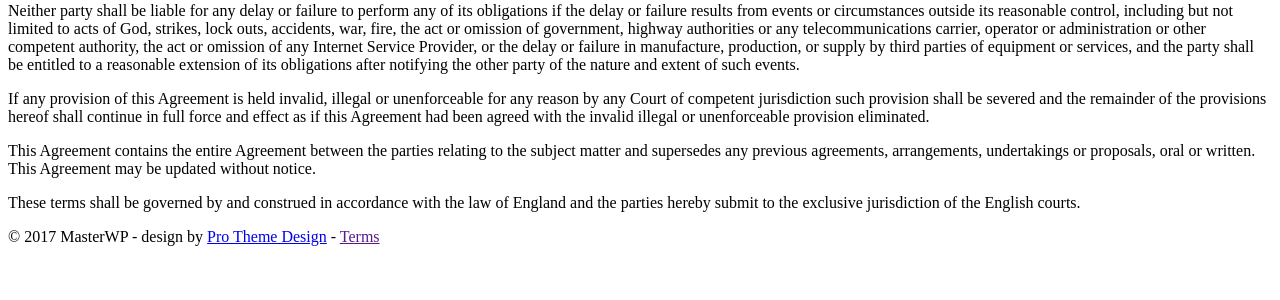
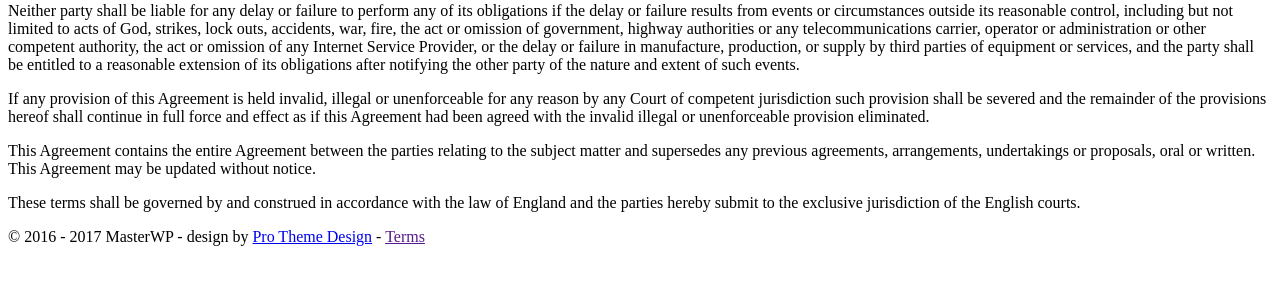
Before and after one commit to alexdenning/master-wordpress, a PHP site: template views/terms.php in a window 1280 px wide. Shown: the part 375-675 px from the top of the page. Run offline with PHP 8.4, Linux system fonts and the light colour scheme; the template is opened without the code that fills it, so the values that code supplies are empty; some libraries are stand-ins or nearby versions.

Commit message:
add previous year to footer copyright

```diff
--- a/views/_partials/footer.php
+++ b/views/_partials/footer.php
@@ -2,7 +2,7 @@
 
 			<div class="copyright">
 
-                &copy; <?php echo date( 'Y' ); ?> MasterWP - design by <a href="https://prothemedesign.com" rel="nofollow">Pro Theme Design</a> - <a href="<?php echo path( 'terms-and-conditions' ); ?>">Terms</a>
+				&copy; 2016 - <?php echo date( 'Y' ); ?> MasterWP - design by <a href="https://prothemedesign.com" rel="nofollow">Pro Theme Design</a> - <a href="<?php echo path( 'terms-and-conditions' ); ?>">Terms</a>
 
 			</div>
 
```
Lines whose indentation alone changed are shown as unchanged.
